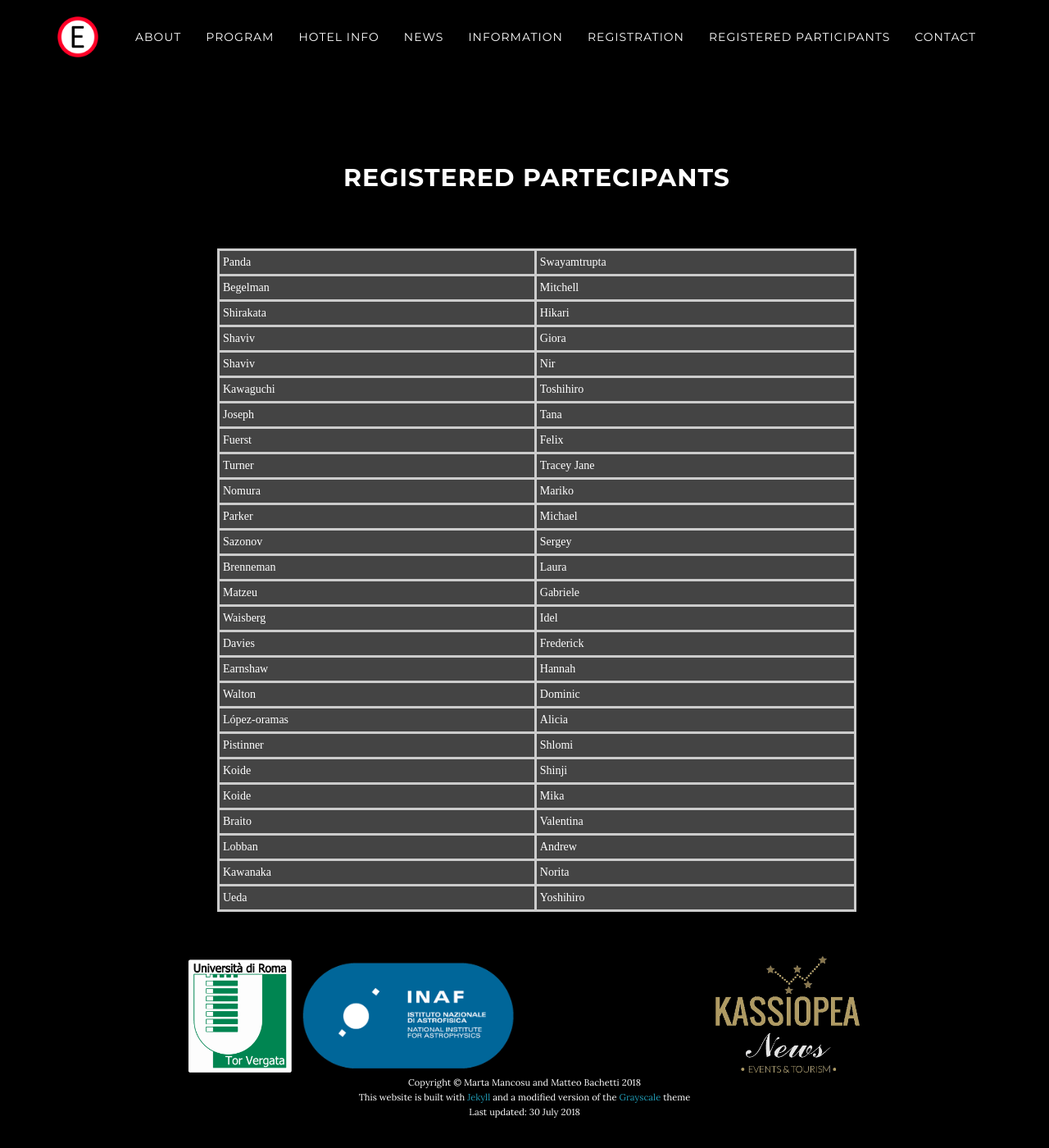
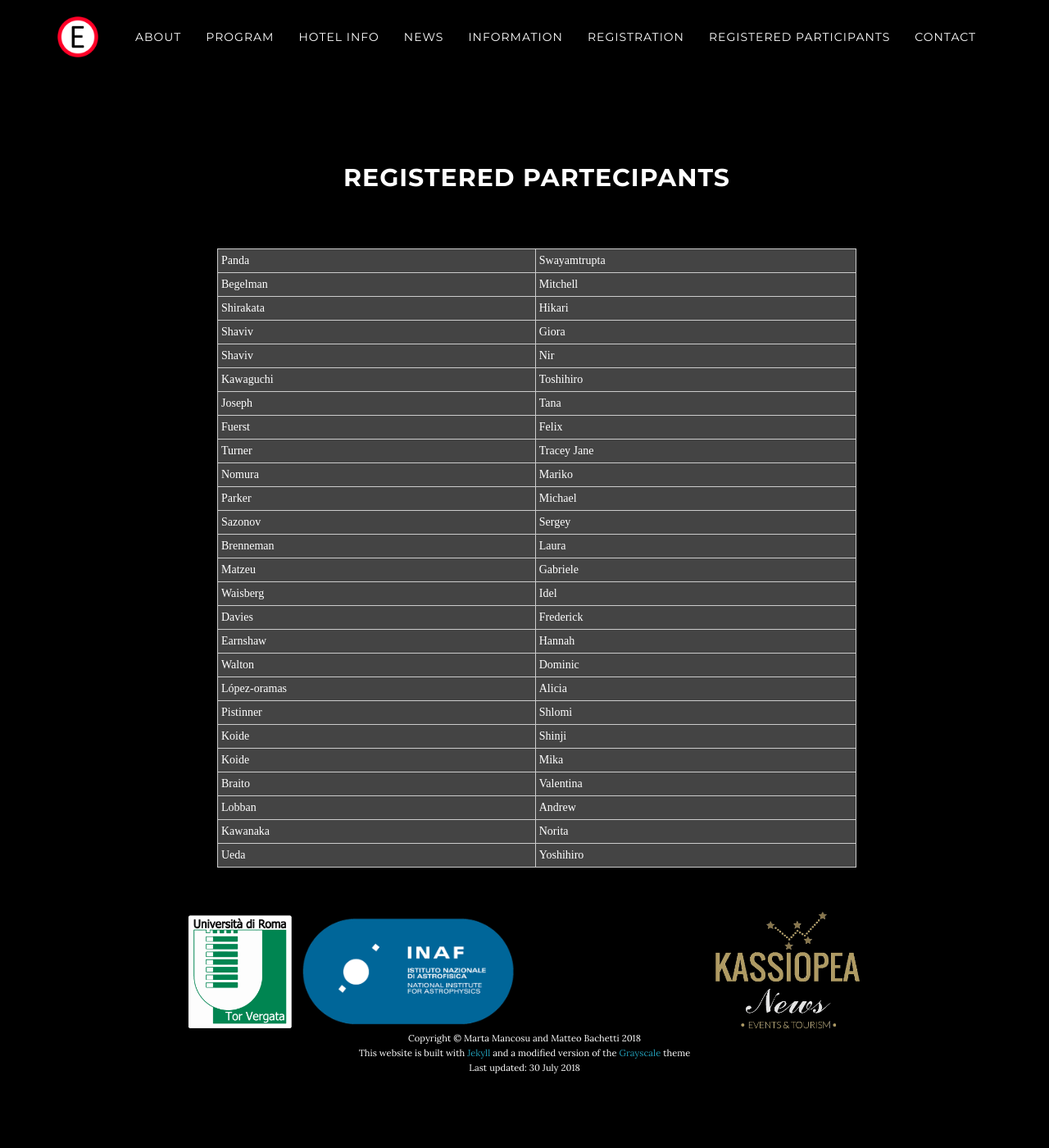
Before and after one commit to breakingthelimits/supereddington2018, a Jekyll site: the page built from registered/index.html, in a window 1280 px wide and 1400 px high. Shown: the whole window at 82% size. Built offline with Jekyll 4.4.1, drawn with Linux system fonts in a browser that asks for light colours.

Commit message:
Update index.html

```diff
--- a/registered/index.html
+++ b/registered/index.html
@@ -16,7 +16,7 @@ title: Registered partecipants
 	.tableizer-table td {
 		padding: 4px;
 		margin: 6px;
-		border: 3px solid #CCC;
+		border: 1px solid #CCC;
 	}
 	.tableizer-table th {
 		background-color: #104E8B;
```
